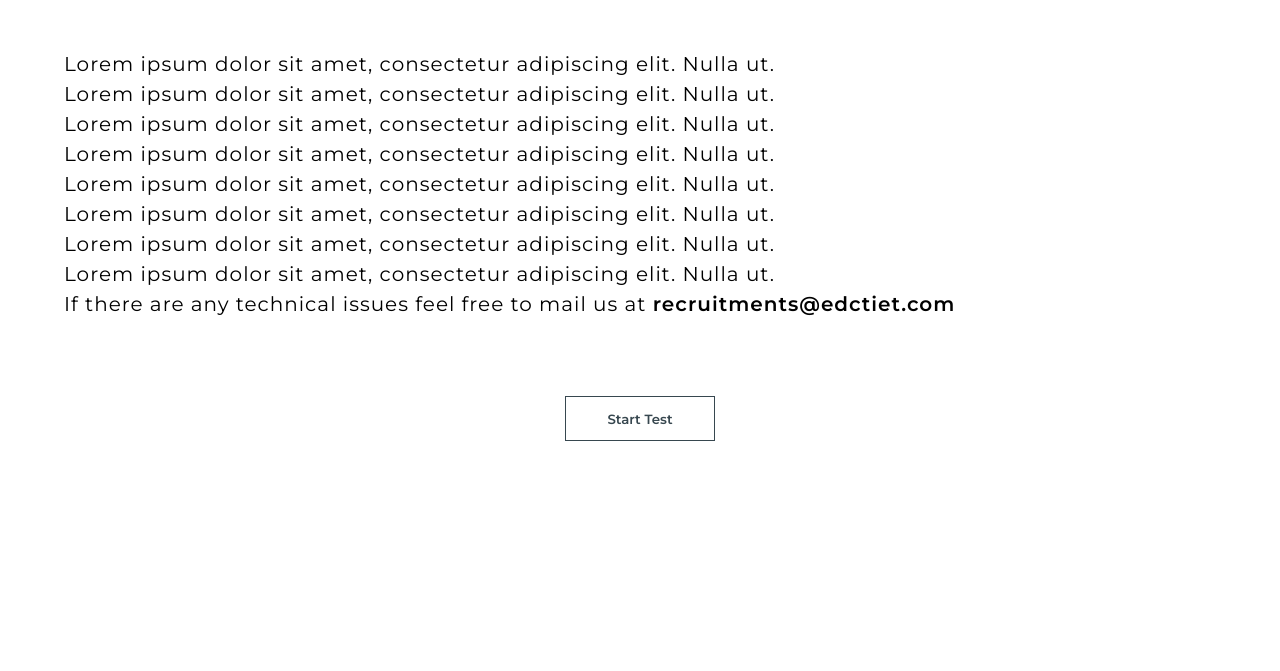
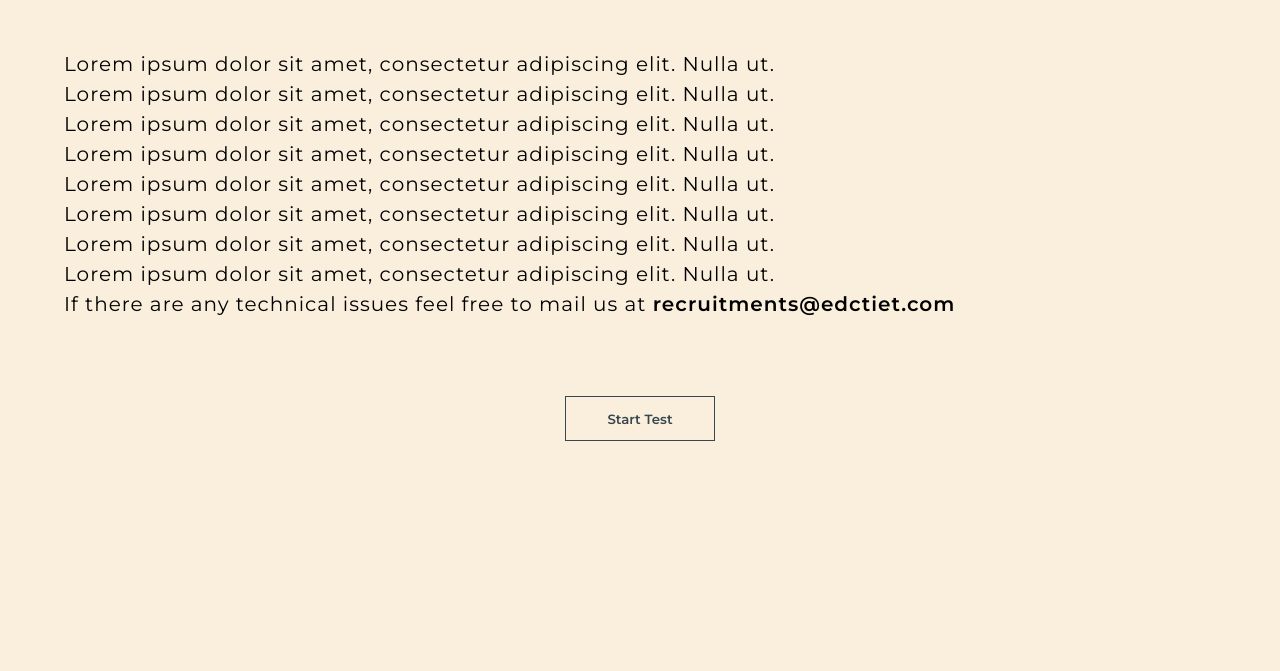
Before and after one commit to tanya1810/EDC-Quiz, a plain HTML site: page Instructions.html in a window 1280 px wide. Shown: the part 129-800 px from the top of the page. Drawn offline with nearby package versions, Linux system fonts and the light colour scheme.

Commit message:
Update Instructions.html

```diff
--- a/Instructions.html
+++ b/Instructions.html
@@ -20,7 +20,7 @@
 	<style type="text/css">
 		body {
 			font-family: 'Montserrat', sans-serif;
-			/*background-color: #faefdc !important;*/
+			background-color: #faefdc !important;
 			color: #37474F;
 		}
 	</style>
```
